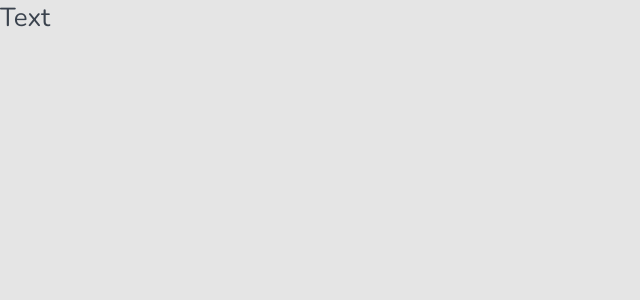
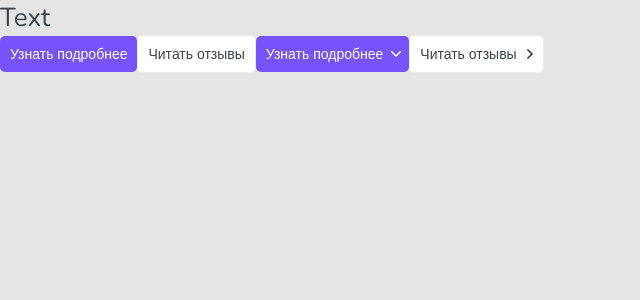
Before and after one commit to danyamdev/react-next, a Next.js app: page / in a window 1280 px wide. Shown: the top 300 px of the page, without its empty margins (0-640 px from the left). Built offline with nearby package versions, Linux system fonts and the light colour scheme.

Commit message:
Added component Button, updated configs

```diff
--- /dev/null
+++ b/components/button/button.module.css
@@ -0,0 +1,53 @@
+.button {
+	display: inline-block;
+
+	padding: 10px;
+
+	cursor: pointer;
+
+	transition: all 0.2s;
+	text-align: center;
+
+	border: none;
+
+	border-radius: 5px;
+
+	font-size: 14px;
+	font-weight: 400;
+}
+
+.primary {
+	color: var(--white);
+	background: var(--primary);
+}
+
+.primary:hover {
+	background: var(--primary-hover);
+}
+
+.ghost {
+	color: var(--black);
+	border: 1px solid var(--gray-light);
+	background: var(--white);
+}
+
+.ghost:hover {
+	color: var(--white);
+	background: var(--primary);
+}
+
+.arrow {
+	display: inline-block;
+
+	margin-left: 10px;
+}
+
+.down {
+	transform: rotate(90deg);
+	transition: all .2s;
+}
+
+.primary svg,
+.ghost:hover svg {
+	fill: var(--white);
+}
--- /dev/null
+++ b/components/button/index.tsx
@@ -0,0 +1,27 @@
+import cn from "classnames";
+
+import { IButtonProps } from "@/components/button/props";
+
+import ArrowIcon  from "@/components/button/arrow.svg";
+import styles from "@/components/button/button.module.css";
+
+export const Button = ({ view, children, arrow = "none", className, ...props }: IButtonProps): JSX.Element => {
+ return (
+   <button
+     className={
+       cn(styles.button, className, {
+         [styles.primary]: view === "primary",
+         [styles.ghost]: view === "ghost"
+       })}
+     {...props}>
+     {children}
+     {arrow !== "none" && (
+       <span className={cn(styles.arrow, {
+         [styles.down]: arrow === "down"
+       })}>
+         <ArrowIcon />
+       </span>
+     )}
+   </button>
+ );
+};
--- /dev/null
+++ b/components/button/props.ts
@@ -0,0 +1,7 @@
+import { ButtonHTMLAttributes, DetailedHTMLProps, ReactNode } from "react";
+
+export interface IButtonProps extends DetailedHTMLProps<ButtonHTMLAttributes<HTMLButtonElement>, HTMLButtonElement> {
+  children: ReactNode;
+  view: "primary" | "ghost";
+  arrow?: "right" | "down" | "none";
+}
--- a/components/index.ts
+++ b/components/index.ts
@@ -1 +1,2 @@
 export * from "@/components/h-tag";
+export * from "@/components/button";
--- a/next.config.js
+++ b/next.config.js
@@ -1,6 +1,31 @@
 /** @type {import('next').NextConfig} */
-const nextConfig = {
+module.exports = {
   reactStrictMode: true,
-}
+  images: {
+    domains: ['courses-top.ru']
+  },
+  webpack(config, options) {
+    config.module.rules.push({
+      loader: '@svgr/webpack',
+      issuer: /\.[jt]sx?$/,
+      options: {
+        prettier: false,
+        svgo: true,
+        svgoConfig: {
+          plugins: [{
+            name: "preset-default",
+            params: {
+              override: {
+                removeViewBox: false
+              }
+            }
+          }],
+        },
+        titleProp: true,
+      },
+      test: /\.svg$/,
+    });
 
-module.exports = nextConfig
+    return config;
+  },
+};
--- a/package.json
+++ b/package.json
@@ -14,6 +14,7 @@
     "@types/node": "18.11.18",
     "@types/react": "18.0.27",
     "@types/react-dom": "18.0.10",
+    "classnames": "^2.3.2",
     "eslint-config-next": "13.1.5",
     "next": "13.1.5",
     "react": "18.2.0",
@@ -21,6 +22,7 @@
     "typescript": "4.9.4"
   },
   "devDependencies": {
+    "@svgr/webpack": "^6.5.1",
     "@typescript-eslint/eslint-plugin": "^5.49.0",
     "@typescript-eslint/parser": "^5.49.0",
     "eslint": "^8.32.0",
--- a/pages/index.tsx
+++ b/pages/index.tsx
@@ -1,7 +1,14 @@
-import { HTag } from "@/components";
+import { Button, HTag } from "@/components";
 
 export default function Home() {
   return (
-    <HTag tag="h1">Text</HTag>
+    <>
+      <HTag tag="h1">Text</HTag>
+      <Button view="primary">Узнать подробнее</Button>
+      <Button view="ghost">Читать отзывы</Button>
+
+      <Button view="primary" arrow="down">Узнать подробнее</Button>
+      <Button view="ghost" arrow="right">Читать отзывы</Button>
+    </>
   );
 }
--- a/styles/globals.css
+++ b/styles/globals.css
@@ -1,9 +1,11 @@
 :root {
 	--font-family: "Nunito", sans-serif;
 	--black: #3B434E;
+	--gray-light: #EBEBEB;
 	--white: #FFF;
 	--background: #E5E5E5;
 	--primary: #7653FC;
+	--primary-hover: #5539c0;
 	--red: #FC836D;
 	--green: #1DC37E;
 	--green-light: #C8F8E4;
--- /dev/null
+++ b/svg.d.ts
@@ -0,0 +1,4 @@
+declare module "*.svg" {
+  const content: React.FunctionComponent<React.SVGAttributes<SVGElement>>;
+  export default content;
+}
--- a/tsconfig.json
+++ b/tsconfig.json
@@ -20,6 +20,6 @@
       "@/*": ["./*"]
     }
   },
-  "include": ["next-env.d.ts", "**/*.ts", "**/*.tsx"],
+  "include": ["next-env.d.ts", "svg.d.ts", "**/*.ts", "**/*.tsx"],
   "exclude": ["node_modules"]
 }
```
Also changed, not shown: components/button/arrow.svg (added).
